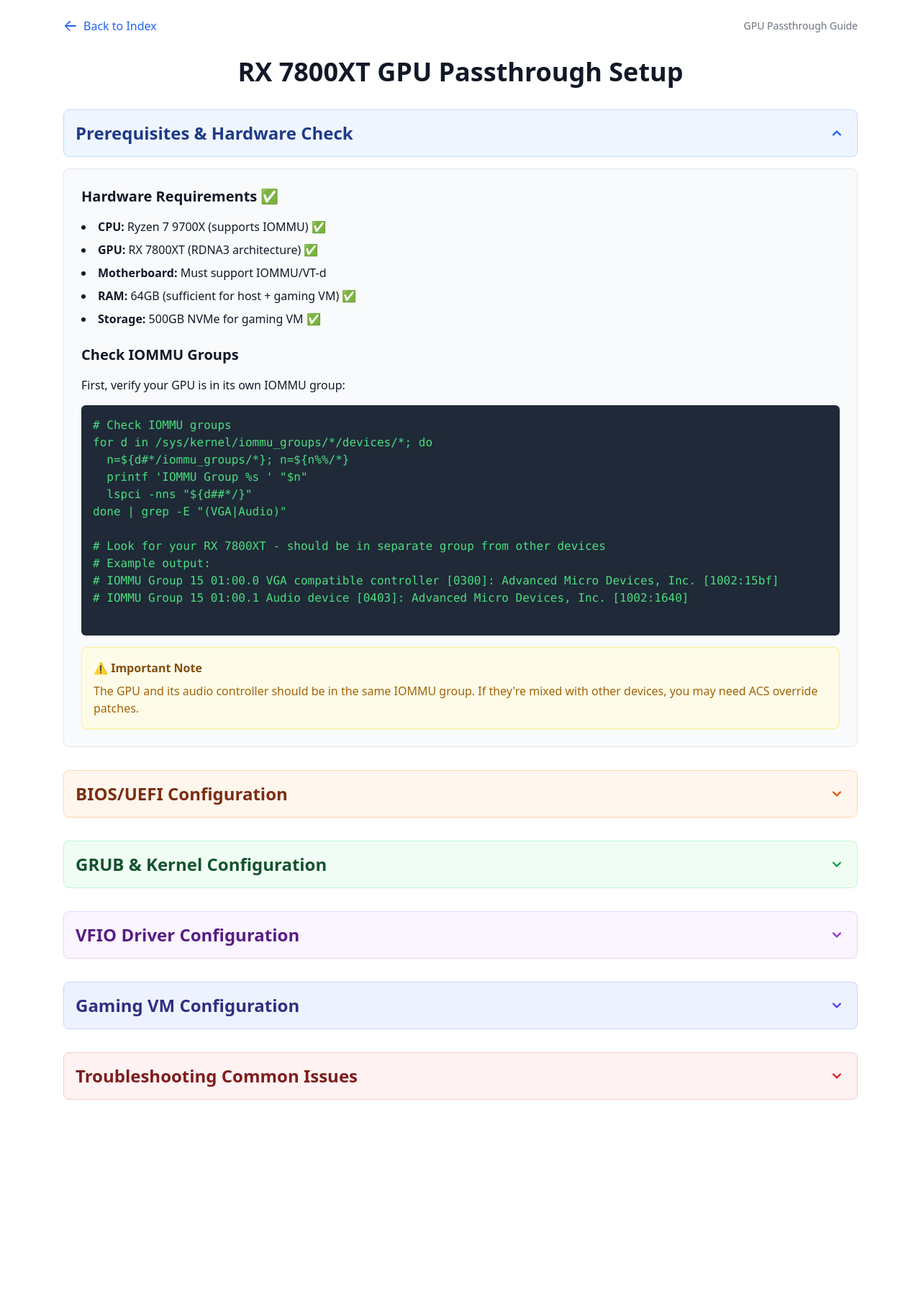
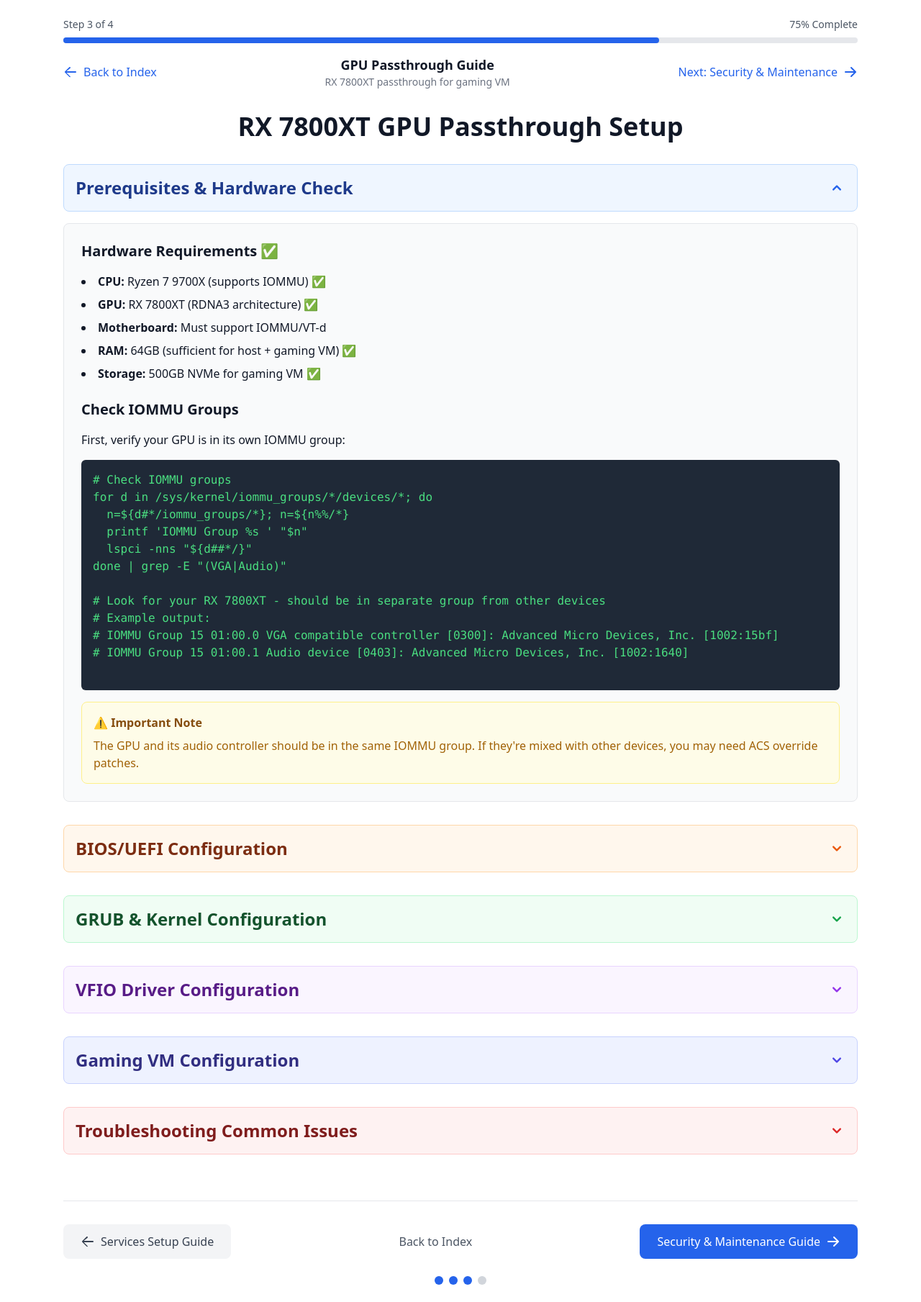
Before and after one commit to avaera8775/proxmox-docs, a Vue app: page /gpu-passthrough in a window 1280 px wide. Shown: the whole page at 72% size. Before the commit the page ends 1584 px from the top, so only its background shows below. Built offline with nearby package versions, Linux system fonts and the light colour scheme.

Commit message:
Fix for build error

```diff
--- a/src/components/GPUPassthrough.vue
+++ b/src/components/GPUPassthrough.vue
@@ -1,12 +1,9 @@
 <script lang="ts" setup>
 import { ref } from 'vue'
-import { useRouter } from 'vue-router'
+import { useGuideNavigation } from '../composables/useGuideNavigation'
 
-const router = useRouter()
-
-const backToIndex = () => {
-  router.push('/')
-}
+const { currentGuide, nextGuide, previousGuide, navigateToHome, navigateToNext, navigateToPrevious, getProgressInfo, guides } = useGuideNavigation()
+const progress = getProgressInfo()
 
 // Collapsible sections state
 const expandedSections = ref<Record<string, boolean>>({
@@ -26,9 +23,22 @@
 <template>
   <main class="max-w-6xl mx-auto p-6 bg-white dark:bg-gray-900 text-gray-900 dark:text-gray-100 font-sans">
     <!-- Navigation Header -->
-    <div class="mb-8 flex items-center justify-between">
+    <div class="mb-8">
+      <!-- Progress Bar -->
+      <div class="mb-4">
+        <div class="flex items-center justify-between text-sm text-gray-600 dark:text-gray-400 mb-2">
+          <span>Step {{ progress.current }} of {{ progress.total }}</span>
+          <span>{{ progress.percentage }}% Complete</span>
+        </div>
+        <div class="w-full bg-gray-200 dark:bg-gray-700 rounded-full h-2">
+          <div class="bg-blue-600 h-2 rounded-full transition-all duration-300" :style="{ width: progress.percentage + '%' }"></div>
+        </div>
+      </div>
+
+      <!-- Navigation Controls -->
+      <div class="flex items-center justify-between">
         <button
-        @click="backToIndex"
+          @click="navigateToHome"
           class="flex items-center text-blue-600 dark:text-blue-400 hover:text-blue-800 dark:hover:text-blue-300 transition-colors"
         >
           <svg class="w-5 h-5 mr-2" fill="currentColor" viewBox="0 0 20 20">
@@ -36,8 +46,23 @@
           </svg>
           Back to Index
         </button>
-      <div class="text-sm text-gray-500 dark:text-gray-400">
-        GPU Passthrough Guide
+
+        <div class="text-center">
+          <h2 class="text-lg font-semibold text-gray-900 dark:text-gray-100">{{ currentGuide?.title }}</h2>
+          <p class="text-sm text-gray-500 dark:text-gray-400">{{ currentGuide?.description }}</p>
+        </div>
+
+        <button
+          v-if="nextGuide"
+          @click="navigateToNext"
+          class="flex items-center text-blue-600 dark:text-blue-400 hover:text-blue-800 dark:hover:text-blue-300 transition-colors"
+        >
+          Next: {{ nextGuide.title.replace(' Guide', '') }}
+          <svg class="w-5 h-5 ml-2" fill="currentColor" viewBox="0 0 20 20">
+            <path fill-rule="evenodd" d="M10.293 3.293a1 1 0 011.414 0l6 6a1 1 0 010 1.414l-6 6a1 1 0 01-1.414-1.414L14.586 11H3a1 1 0 110-2h11.586l-4.293-4.293a1 1 0 010-1.414z" clip-rule="evenodd"></path>
+          </svg>
+        </button>
+        <div v-else class="w-32"></div> <!-- Spacer for alignment -->
       </div>
     </div>
 
@@ -430,5 +455,53 @@
       </div>
     </section>
 
+    <!-- Bottom Navigation -->
+    <section class="mt-16 pt-8 border-t border-gray-200 dark:border-gray-700">
+      <div class="flex items-center justify-between">
+        <button
+          v-if="previousGuide"
+          @click="navigateToPrevious"
+          class="flex items-center px-6 py-3 bg-gray-100 dark:bg-gray-800 text-gray-700 dark:text-gray-300 rounded-lg hover:bg-gray-200 dark:hover:bg-gray-700 transition-colors"
+        >
+          <svg class="w-5 h-5 mr-2" fill="currentColor" viewBox="0 0 20 20">
+            <path fill-rule="evenodd" d="M9.707 16.707a1 1 0 01-1.414 0l-6-6a1 1 0 010-1.414l6-6a1 1 0 011.414 1.414L4.414 9H17a1 1 0 110 2H4.414l5.293 5.293a1 1 0 010 1.414z" clip-rule="evenodd"></path>
+          </svg>
+          {{ previousGuide.title }}
+        </button>
+        <div v-else class="w-32"></div>
+
+        <button
+          @click="navigateToHome"
+          class="px-6 py-3 text-gray-600 dark:text-gray-400 hover:text-gray-800 dark:hover:text-gray-200 transition-colors"
+        >
+          Back to Index
+        </button>
+
+        <button
+          v-if="nextGuide"
+          @click="navigateToNext"
+          class="flex items-center px-6 py-3 bg-blue-600 text-white rounded-lg hover:bg-blue-700 transition-colors"
+        >
+          {{ nextGuide.title }}
+          <svg class="w-5 h-5 ml-2" fill="currentColor" viewBox="0 0 20 20">
+            <path fill-rule="evenodd" d="M10.293 3.293a1 1 0 011.414 0l6 6a1 1 0 010 1.414l-6 6a1 1 0 01-1.414-1.414L14.586 11H3a1 1 0 110-2h11.586l-4.293-4.293a1 1 0 010-1.414z" clip-rule="evenodd"></path>
+          </svg>
+        </button>
+        <div v-else class="w-32"></div>
+      </div>
+
+      <!-- Guide Progress Indicator -->
+      <div class="mt-6 flex justify-center">
+        <div class="flex space-x-2">
+          <div
+            v-for="(guide, index) in guides"
+            :key="guide.path"
+            class="w-3 h-3 rounded-full transition-colors"
+            :class="index <= progress.current - 1 ? 'bg-blue-600' : 'bg-gray-300 dark:bg-gray-600'"
+          ></div>
+        </div>
+      </div>
+    </section>
+
   </main>
 </template>
--- a/src/components/SecurityMaintenance.vue
+++ b/src/components/SecurityMaintenance.vue
@@ -1,12 +1,9 @@
 <script lang="ts" setup>
 import { ref } from 'vue'
-import { useRouter } from 'vue-router'
+import { useGuideNavigation } from '../composables/useGuideNavigation'
 
-const router = useRouter()
-
-const backToIndex = () => {
-  router.push('/')
-}
+const { currentGuide, nextGuide, previousGuide, navigateToHome, navigateToNext, navigateToPrevious, getProgressInfo, guides } = useGuideNavigation()
+const progress = getProgressInfo()
 
 // Collapsible sections state
 const expandedSections = ref<Record<string, boolean>>({
@@ -29,9 +26,22 @@
 <template>
   <main class="max-w-6xl mx-auto p-6 bg-white dark:bg-gray-900 text-gray-900 dark:text-gray-100 font-sans">
     <!-- Navigation Header -->
-    <div class="mb-8 flex items-center justify-between">
+    <div class="mb-8">
+      <!-- Progress Bar -->
+      <div class="mb-4">
+        <div class="flex items-center justify-between text-sm text-gray-600 dark:text-gray-400 mb-2">
+          <span>Step {{ progress.current }} of {{ progress.total }}</span>
+          <span>{{ progress.percentage }}% Complete</span>
+        </div>
+        <div class="w-full bg-gray-200 dark:bg-gray-700 rounded-full h-2">
+          <div class="bg-blue-600 h-2 rounded-full transition-all duration-300" :style="{ width: progress.percentage + '%' }"></div>
+        </div>
+      </div>
+
+      <!-- Navigation Controls -->
+      <div class="flex items-center justify-between">
         <button
-        @click="backToIndex"
+          @click="navigateToHome"
           class="flex items-center text-blue-600 dark:text-blue-400 hover:text-blue-800 dark:hover:text-blue-300 transition-colors"
         >
           <svg class="w-5 h-5 mr-2" fill="currentColor" viewBox="0 0 20 20">
@@ -39,8 +49,17 @@
           </svg>
           Back to Index
         </button>
-      <div class="text-sm text-gray-500 dark:text-gray-400">
-        Security & Maintenance Guide
+
+        <div class="text-center">
+          <h2 class="text-lg font-semibold text-gray-900 dark:text-gray-100">{{ currentGuide?.title }}</h2>
+          <p class="text-sm text-gray-500 dark:text-gray-400">{{ currentGuide?.description }}</p>
+        </div>
+
+        <div class="w-32 flex justify-end">
+          <div class="px-4 py-2 bg-green-100 dark:bg-green-900/20 text-green-800 dark:text-green-200 rounded-lg text-sm font-medium">
+            Complete!
+          </div>
+        </div>
       </div>
     </div>
 
@@ -495,5 +514,57 @@
       </div>
     </section>
 
+    <!-- Bottom Navigation -->
+    <section class="mt-16 pt-8 border-t border-gray-200 dark:border-gray-700">
+      <div class="flex items-center justify-between">
+        <button
+          v-if="previousGuide"
+          @click="navigateToPrevious"
+          class="flex items-center px-6 py-3 bg-gray-100 dark:bg-gray-800 text-gray-700 dark:text-gray-300 rounded-lg hover:bg-gray-200 dark:hover:bg-gray-700 transition-colors"
+        >
+          <svg class="w-5 h-5 mr-2" fill="currentColor" viewBox="0 0 20 20">
+            <path fill-rule="evenodd" d="M9.707 16.707a1 1 0 01-1.414 0l-6-6a1 1 0 010-1.414l6-6a1 1 0 011.414 1.414L4.414 9H17a1 1 0 110 2H4.414l5.293 5.293a1 1 0 010 1.414z" clip-rule="evenodd"></path>
+          </svg>
+          {{ previousGuide.title }}
+        </button>
+        <div v-else class="w-32"></div>
+
+        <button
+          @click="navigateToHome"
+          class="px-6 py-3 text-gray-600 dark:text-gray-400 hover:text-gray-800 dark:hover:text-gray-200 transition-colors"
+        >
+          Back to Index
+        </button>
+
+        <div class="w-32 flex justify-end">
+          <div class="px-6 py-3 bg-green-600 text-white rounded-lg font-medium">
+            🎉 Homelab Complete!
+          </div>
+        </div>
+      </div>
+
+      <!-- Guide Progress Indicator -->
+      <div class="mt-6 flex justify-center">
+        <div class="flex space-x-2">
+          <div
+            v-for="(guide, index) in guides"
+            :key="guide.path"
+            class="w-3 h-3 rounded-full transition-colors"
+            :class="index <= progress.current - 1 ? 'bg-blue-600' : 'bg-gray-300 dark:bg-gray-600'"
+          ></div>
+        </div>
+      </div>
+
+      <!-- Completion Message -->
+      <div class="mt-8 text-center">
+        <div class="p-6 bg-gradient-to-r from-green-50 to-blue-50 dark:from-green-900/20 dark:to-blue-900/20 rounded-lg border border-green-200 dark:border-green-800">
+          <h3 class="text-xl font-semibold text-green-900 dark:text-green-100 mb-2">🎊 Congratulations!</h3>
+          <p class="text-green-700 dark:text-green-300">
+            You've successfully completed the entire Proxmox homelab setup journey. Your infrastructure is now secure, optimized, and ready for production use!
+          </p>
+        </div>
+      </div>
+    </section>
+
   </main>
 </template>
--- a/src/components/ServicesGuide.vue
+++ b/src/components/ServicesGuide.vue
@@ -1139,5 +1139,53 @@
       </div>
     </section>
 
+    <!-- Bottom Navigation -->
+    <section class="mt-16 pt-8 border-t border-gray-200 dark:border-gray-700">
+      <div class="flex items-center justify-between">
+        <button
+          v-if="previousGuide"
+          @click="navigateToPrevious"
+          class="flex items-center px-6 py-3 bg-gray-100 dark:bg-gray-800 text-gray-700 dark:text-gray-300 rounded-lg hover:bg-gray-200 dark:hover:bg-gray-700 transition-colors"
+        >
+          <svg class="w-5 h-5 mr-2" fill="currentColor" viewBox="0 0 20 20">
+            <path fill-rule="evenodd" d="M9.707 16.707a1 1 0 01-1.414 0l-6-6a1 1 0 010-1.414l6-6a1 1 0 011.414 1.414L4.414 9H17a1 1 0 110 2H4.414l5.293 5.293a1 1 0 010 1.414z" clip-rule="evenodd"></path>
+          </svg>
+          {{ previousGuide.title }}
+        </button>
+        <div v-else class="w-32"></div>
+
+        <button
+          @click="navigateToHome"
+          class="px-6 py-3 text-gray-600 dark:text-gray-400 hover:text-gray-800 dark:hover:text-gray-200 transition-colors"
+        >
+          Back to Index
+        </button>
+
+        <button
+          v-if="nextGuide"
+          @click="navigateToNext"
+          class="flex items-center px-6 py-3 bg-blue-600 text-white rounded-lg hover:bg-blue-700 transition-colors"
+        >
+          {{ nextGuide.title }}
+          <svg class="w-5 h-5 ml-2" fill="currentColor" viewBox="0 0 20 20">
+            <path fill-rule="evenodd" d="M10.293 3.293a1 1 0 011.414 0l6 6a1 1 0 010 1.414l-6 6a1 1 0 01-1.414-1.414L14.586 11H3a1 1 0 110-2h11.586l-4.293-4.293a1 1 0 010-1.414z" clip-rule="evenodd"></path>
+          </svg>
+        </button>
+        <div v-else class="w-32"></div>
+      </div>
+
+      <!-- Guide Progress Indicator -->
+      <div class="mt-6 flex justify-center">
+        <div class="flex space-x-2">
+          <div
+            v-for="(guide, index) in guides"
+            :key="guide.path"
+            class="w-3 h-3 rounded-full transition-colors"
+            :class="index <= progress.current - 1 ? 'bg-blue-600' : 'bg-gray-300 dark:bg-gray-600'"
+          ></div>
+        </div>
+      </div>
+    </section>
+
   </main>
 </template>
```
Lines whose indentation alone changed are shown as unchanged.
